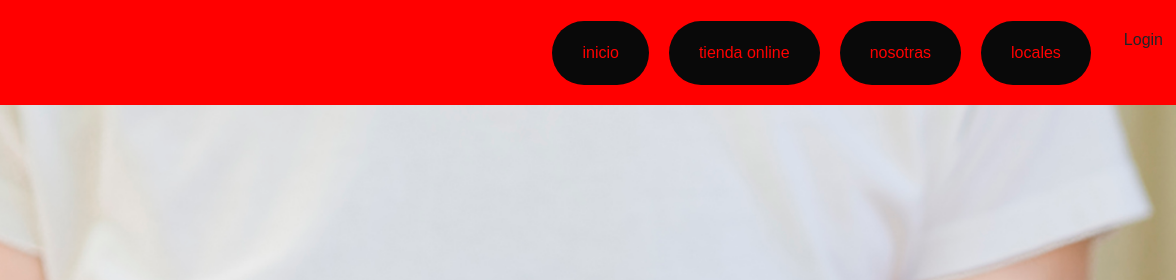
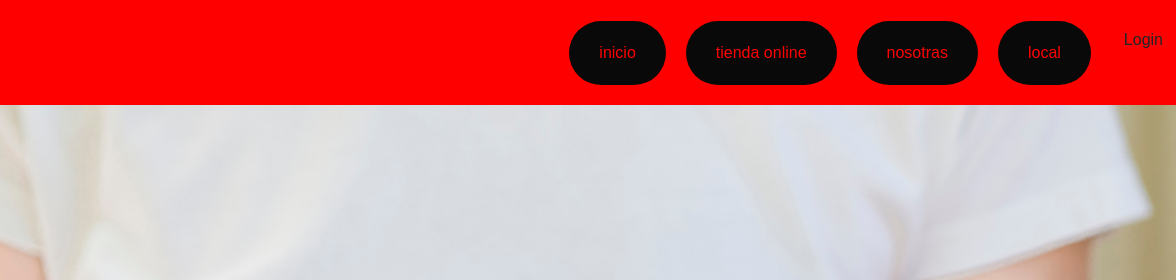
Before and after one commit to vito841/sass-feria-feria, a website: page index.html in a window 1280 px wide. Shown: the top 280 px of the page, 104-1280 px from the left. Drawn offline with nearby package versions, Linux system fonts and the light colour scheme; files that its build step writes are made by us from their sources; files whose address does not match are found by name.

Commit message:
first commit

```diff
--- a/index.html
+++ b/index.html
@@ -23,7 +23,7 @@
                 <li><a href="#">inicio</a></li>
                 <li><a href="#">tienda online</a></li>
                 <li><a href="#">nosotras</a></li>
-                <li><a href="#">locales</a></li>
+                <li><a href="#">local</a></li>
                 <li><a href="#" class="btn btn-cta">Login</a></li>
             </ul>
         </nav>
```
